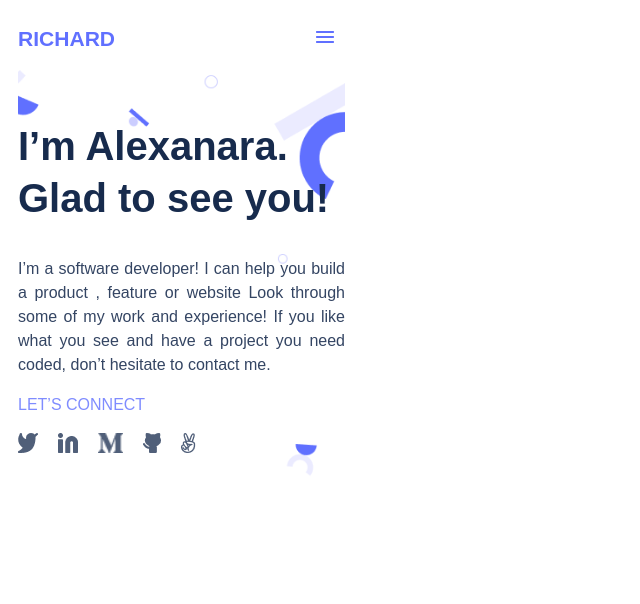
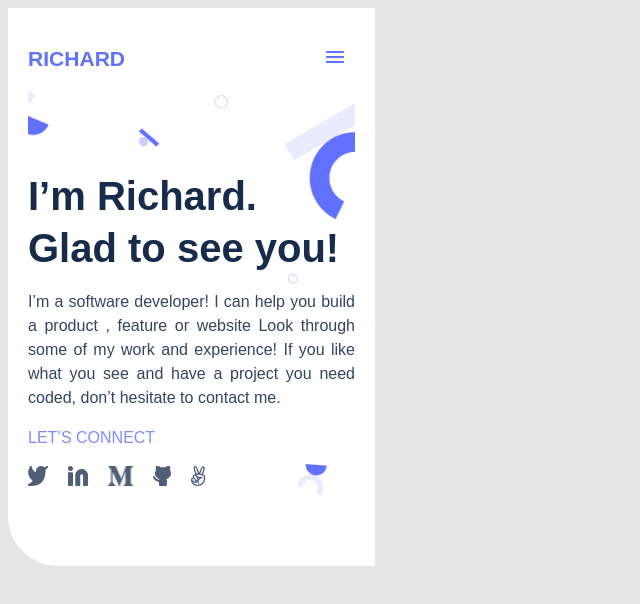
Before and after one commit to rychrr/portfolio_page_2, a website: page index.html in a window 1280 px wide. Shown: the whole page, without its empty margins (0-640 px from the left). Drawn offline with Linux system fonts and the light colour scheme; a web font is replaced by a local one.

Commit message:
urgent fix --apply flexbox

```diff
--- a/index.html
+++ b/index.html
@@ -11,7 +11,6 @@
 <body>
 
 <main class="p_one_container">
-
     <!-- Header Section and Main Navigation Tabs -->
     <header class="top_header">
         <nav class="top_nav">
@@ -19,10 +18,10 @@
             <a href="#"><img src="./img/Enabled.png" alt="hamburger_menu" class="hamburger_icon"></a>
         </nav>
     </header>
-
+    <section class="p1_main_section">
     <!-- First page Section  -->
     <section class="intro_desc_conn" >
-        <h1 class="self_intro"> I’m Alexanara. Glad to see you!</h1>
+        <h1 class="self_intro"> I’m Richard. Glad to see you!</h1>
         <p class="self_desc">I’m a software developer! I can help you build a product ,
             feature or website Look through some of my work and experience!
             If you like what you see and have a project you need coded, don’t hesitate to contact me.
@@ -38,6 +37,7 @@
             <li><a href="#"> <img src="./img/social_media_logo/anglelist.png" alt="angellist_icon" class="socials angelist"></a></li>
         </ul>
     </section>
+</section>
 </main>
 
 
--- a/style.css
+++ b/style.css
@@ -1,14 +1,24 @@
 @import url('https://fonts.cdnfonts.com/css/poppins');
+
+body {
+  background: #e5e5e5;
+  width: 375px;
+}
 
 .p_one_container {
   width: 327px;
-  height: 718px;
   border-bottom-left-radius: 50px;
-  background: #fff;
+  background-color: #fff;
   display: flex;
   flex-flow: column nowrap;
-  margin-left: 10px;
-  margin-right: 20px;
+  padding: 20px;
+}
+
+.top_nav {
+  display: flex;
+  flex-flow: row nowrap;
+  justify-content: space-between;
+  align-items: center;
 }
 
 .my_logo {
@@ -22,11 +32,9 @@
   text-decoration: none;
 }
 
-.top_nav {
-  display: flex;
-  flex-flow: row nowrap;
-  justify-content: space-between;
-  align-items: center;
+.intro_desc_conn {
+  padding-bottom: 40px;
+  padding-top: 40px;
 }
 
 .self_intro {
@@ -36,7 +44,7 @@
   font-size: 40px;
   line-height: 52px;
   color: #172b4d;
-  margin-top: 50px;
+  margin-bottom: 0;
 }
 
 .self_desc {
@@ -47,6 +55,7 @@
   line-height: 24px;
   color: #344563;
   text-align: justify;
+  padding-top: 0;
 }
 
 .let_connect {
@@ -73,9 +82,8 @@
   min-height: 20px;
 }
 
-.intro_desc_conn {
+.p1_main_section {
   background-image: url("./img/header_shapes_mobile.png");
   background-repeat: no-repeat;
   background-size: cover;
-  padding-bottom: 50px;
 }
```
